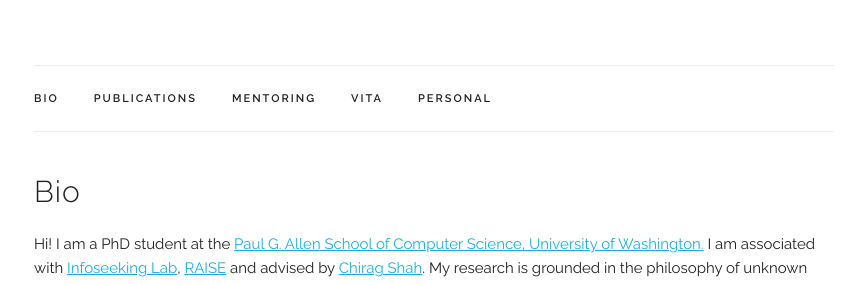
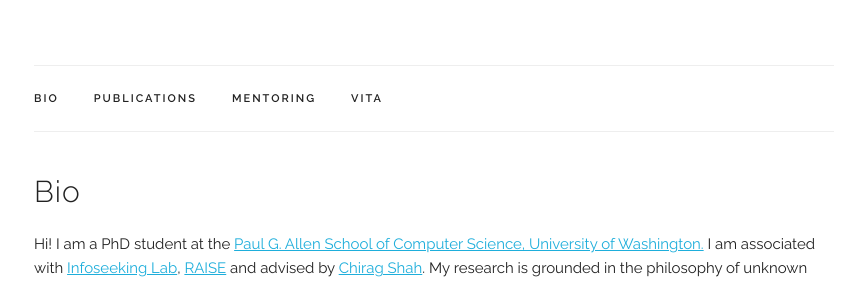
Before and after one commit to i-kiran/i-kiran.github.io, a Jekyll site: the page built from index.html, in a window 1280 px wide. Shown: the part 220-504 px from the top of the page, without its empty margins (206-1071 px from the left). Built offline with Jekyll 4.4.1, drawn with Linux system fonts in a browser that asks for light colours; some web fonts are replaced.

Commit message:
Disable Personal link in navigation
Comment out the Personal link in the navbar.

```diff
--- a/_layouts/default.html
+++ b/_layouts/default.html
@@ -115,9 +115,9 @@
           <li class="navbar-item">
             <a class="navbar-link" href="{{ '/resume/' | relative_url }}">Vita</a>
           </li>
-          <li class="navbar-item">
+          <!-- <li class="navbar-item">
             <a class="navbar-link" href="{{ '/poems/' | relative_url }}">Personal</a>
-          </li>
+          </li> -->
         </ul>
       </div>
     </nav>
```
